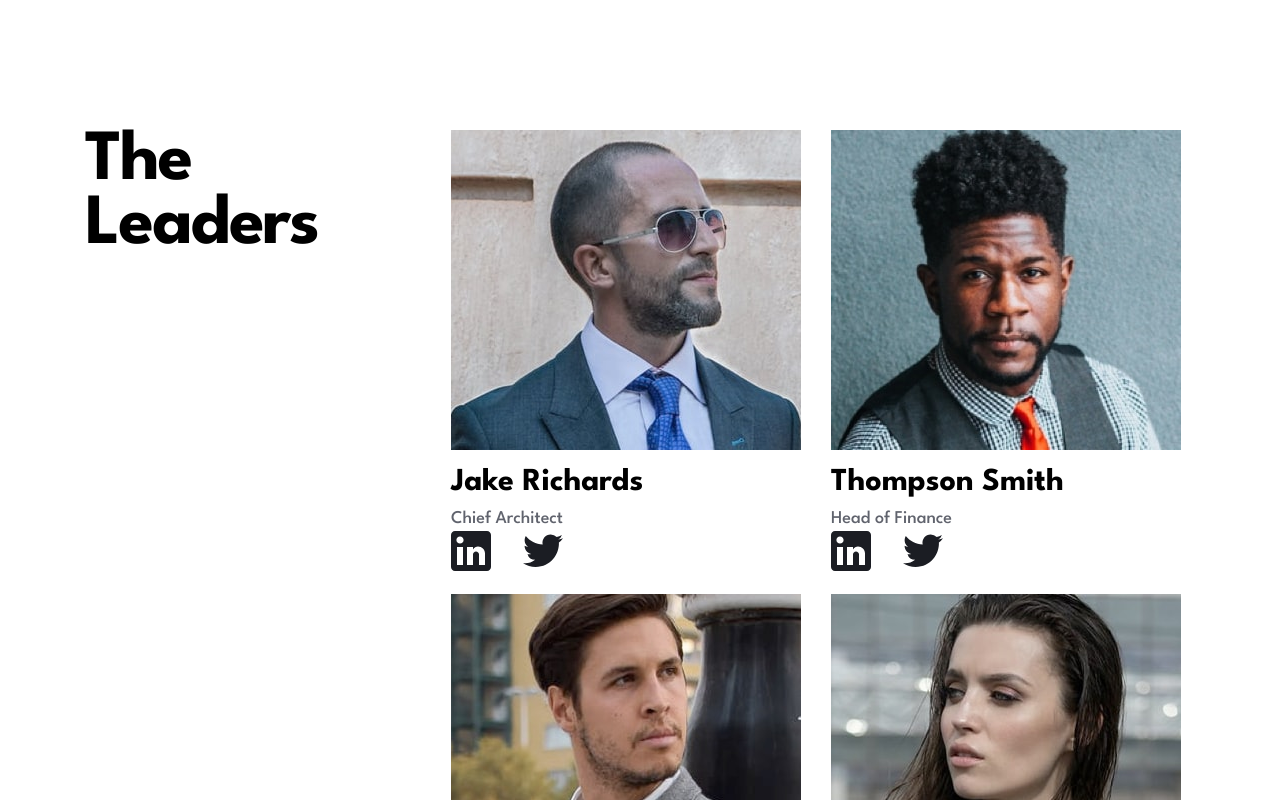
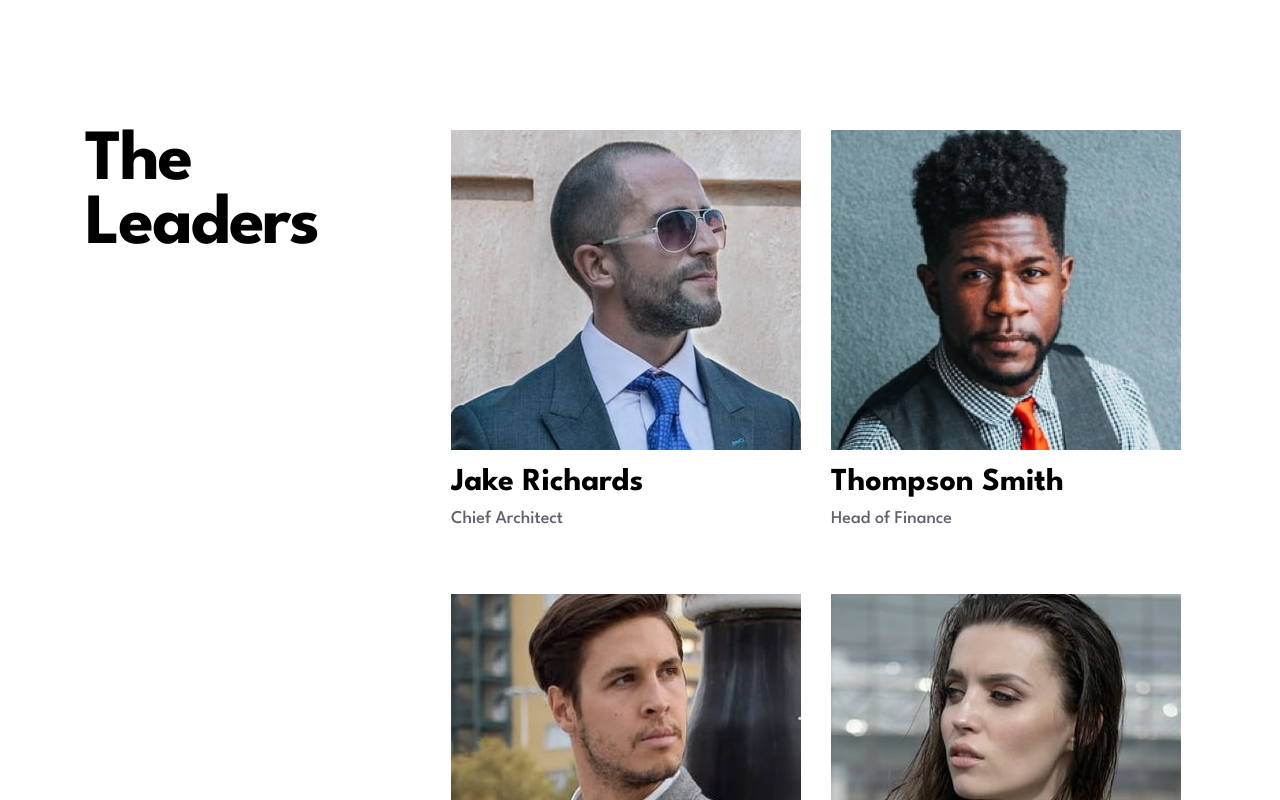
Before and after one commit to Alexandre-st/Arch-studio-multipage-website, a React (Create React App) app: page /about in a window 1280 px wide. Shown: the part 1720-2520 px from the top of the page. Built offline with nearby package versions, Linux system fonts and the light colour scheme.

Commit message:
Add the hover effect on the image

```diff
--- a/src/components/Location.js
+++ b/src/components/Location.js
@@ -10,7 +10,7 @@ const Location = () => {
       <p className='header-location-text'>
         {
           location.pathname === '/' ? 'home'
-          : location.pathname !== '/portfolio' ? location.pathname.slice(1) + ' us'
+          : location.pathname === '/about' ? location.pathname.slice(1) + ' us'
           : location.pathname.slice(1)
         }
       </p>
--- a/src/pages/About.js
+++ b/src/pages/About.js
@@ -3,10 +3,6 @@ import { Link } from "react-router-dom";
 import MHero from "../assets/about/mobile/image-hero.jpg";
 import THero from "../assets/about/tablet/image-hero.jpg";
 import DHero from "../assets/about/desktop/image-hero.jpg";
-// import Jake from '../assets/about/desktop/avatar-jake.jpg';
-// import Thompson from '../assets/about/desktop/avatar-thompson.jpg';
-// import Jackson from '../assets/about/desktop/avatar-jackson.jpg';
-// import Maria from '../assets/about/desktop/avatar-maria.jpg';
 import Linkedin from "../assets/icons/icon-linkedin.svg";
 import Twitter from "../assets/icons/icon-twitter.svg";
 import Heritage from "../assets/about/desktop/image-heritage.jpg";
@@ -103,38 +99,17 @@ const About = () => {
                     <h5 className="lil-title">{leader.name}</h5>
                     <p className="text text-grey">{leader.job}</p>
                   </div>
-                  <div className="leaders-link">
-                    <Link className="leaders-link--link" to={leader.linkedin}>
+                  <div className="leaders-content-link">
+                    <Link to="#" className="leaders-content-link--link">
                       <img src={Linkedin} alt="Linkedin link" />
                     </Link>
-                    <Link className="leaders-link--link" to={leader.t}>
+                    <Link to="#" className="leaders-content-link--link">
                       <img src={Twitter} alt="Twitter link" />
                     </Link>
                   </div>
                 </div>
               );
             })}
-            {/* <div className="leaders-content">
-              <img className="leaders-content-img" src={Thompson} alt="Thompson Smith" />
-              <div className="leaders-content-text">
-                <h5 className="lil-title">Thompson Smith</h5>
-                <p className="text text-grey">Head of Finance</p>
-              </div>
-            </div>
-            <div className="leaders-content">
-              <img className="leaders-content-img" src={Jackson} alt="Jackson Rourke" />
-              <div className="leaders-content-text">
-                <h5 className="lil-title">Jackson Rourke</h5>
-                <p className="text text-grey">Lead Designer</p>
-              </div>
-            </div>
-            <div className="leaders-content">
-              <img className="leaders-content-img" src={Maria} alt="Maria Simpson" />
-              <div className="leaders-content-text">
-                <h5 className="lil-title">Maria Simpson</h5>
-                <p className="text text-grey">Senior Architect</p>
-              </div>
-            </div> */}
           </div>
         </div>
       </section>
--- a/src/styles/pages/_about.scss
+++ b/src/styles/pages/_about.scss
@@ -214,6 +214,7 @@
   &-content {
     width: 31.1rem;
     position: relative;
+    overflow: hidden;
 
     @include mq(tablet) {
       width: 28rem;
@@ -234,13 +235,53 @@
         margin-top: -5rem;
       }
     }
+
+    &-img {
+      position: relative;
+      z-index: 1;
+
+      &:hover {
+        cursor: pointer;
+      }
     }
 
+    // To make the hover effect on the card (images)
     &-link {
-    // display: none;
       position: absolute;
+      cursor: pointer;
+      top: 0;
+      z-index: 3;
+      right: -100%;
       display: flex;
+      width: 100%;
       align-items: center;
+      justify-content: center;
       gap: 3.2rem;
+      height: 28.4rem;
+      background: #000;
+      opacity: 0.5;
+      transition: 0.5s;
+
+      @include mq(tablet) {
+        height: 25.6rem;
+      }
+
+      @include mq(laptop) {
+        height: 22.8rem;
+      }
+
+      @include mq(desktop) {
+        height: 32rem;
+      }
+
+      &--link {
+        filter: brightness(0) invert(1);
+        width: fit-content;
       }
     }
+
+    &:hover &-link {
+      right: 0;
+    }
+  }
+}
```
Lines whose indentation alone changed are shown as unchanged.
